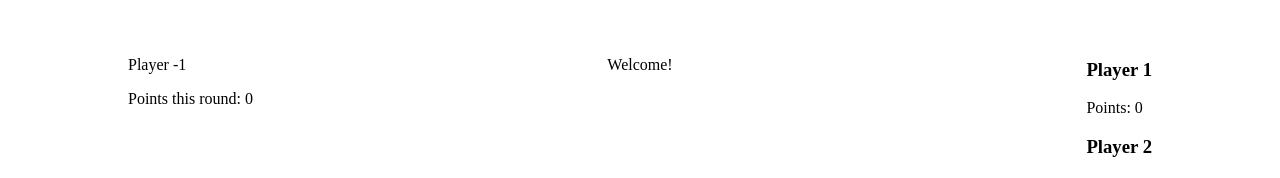
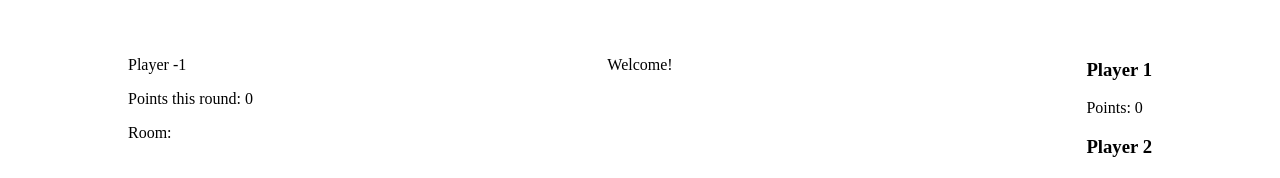
Before and after one commit to TheFluffyNebula/Hearts, a React (Vite) app in the folder client/: page /room/1 in a window 1280 px wide. Shown: the top 178 px of the page. Built offline with nearby package versions, Linux system fonts and the light colour scheme; no server answers.

Commit message:
implemented show room code

```diff
--- a/client/src/GamePage.jsx
+++ b/client/src/GamePage.jsx
@@ -13,6 +13,7 @@ function GamePage() {
   for (let i = 0; i < 13; i++) {
     initArray.push(null);
   }
+  const [room, setRoom] = useState("");
   const [hand, setHand] = useState(initArray);
   const [center, setCenter] = useState([null, null, null, null])
   const [playerNum, setPlayerNum] = useState(-1);
@@ -22,6 +23,9 @@ function GamePage() {
   const [totalPts, setTotalPts] = useState([0, 0, 0, 0]);
 
   useEffect(() => {
+    function onRoomId(rId) {
+      setRoom(rId);
+    }
     function onDealHand(receivedHand) {
       console.log("[client] Hand received:", receivedHand);
       setHand(receivedHand);
@@ -59,7 +63,7 @@ function GamePage() {
       setTotalPts(tPts);
     }
 
-    // socket.on("roomId")
+    socket.on("roomId", onRoomId);
     socket.on("dealHand", onDealHand);
     socket.on("playerNum", onPlayerNum);
     socket.on("serverMsg", onServerMsg);
@@ -69,6 +73,7 @@ function GamePage() {
     socket.on("roundUpdate", onRoundUpdate);
     socket.on("scoreboardUpdate", onScoreboardUpdate);
     return () => {
+      socket.off("roomId", onRoomId);
       socket.off("dealHand", onDealHand);
       socket.off("playerNum", onPlayerNum);
       socket.off("serverMsg", onServerMsg);
@@ -95,7 +100,7 @@ function GamePage() {
     <div className="game-page">
       <CenterCards c={center} />
       <Hand cards={hand} onCardClick={handleCardClick} />
-      <PlayerInfo playerNum={playerNum} curPts={curPts} />
+      <PlayerInfo playerNum={playerNum} curPts={curPts} room={room} />
       <Scoreboard totalPts={totalPts} />
       <ServerMsg newMsg={serverMsg} playerMsg={playerMsg} />
     </div>
--- a/client/src/components/PlayerInfo.jsx
+++ b/client/src/components/PlayerInfo.jsx
@@ -1,10 +1,11 @@
 import React from "react";
 import { useState, useEffect } from "react";
 
-function PlayerInfo({ playerNum, curPts }) {
+function PlayerInfo({ playerNum, curPts, room }) {
   // Initialize default player names and pt values
   const [pNum, setPNum] = useState(-1);
   const [rPts, setRPts] = useState(0);
+  const [rm, setRm] = useState("");
 
   useEffect(() => {
     if (playerNum) { // only set if prop is present
@@ -13,12 +14,16 @@ function PlayerInfo({ playerNum, curPts }) {
     if (curPts) { // only set if prop is present
       setRPts(curPts);
     }
-  }, [playerNum, curPts]);
+    if (room) {
+      setRm(room);
+    }
+  }, [playerNum, curPts, room]);
 
   return (
     <div className="player-info">
       <p>Player {pNum}</p>
       <p>Points this round: {rPts}</p>
+      <p>Room: {rm}</p>
     </div>
   );
 }
```
Also changed, not shown: 1 other file (tests, documents, lock files or other folders).
